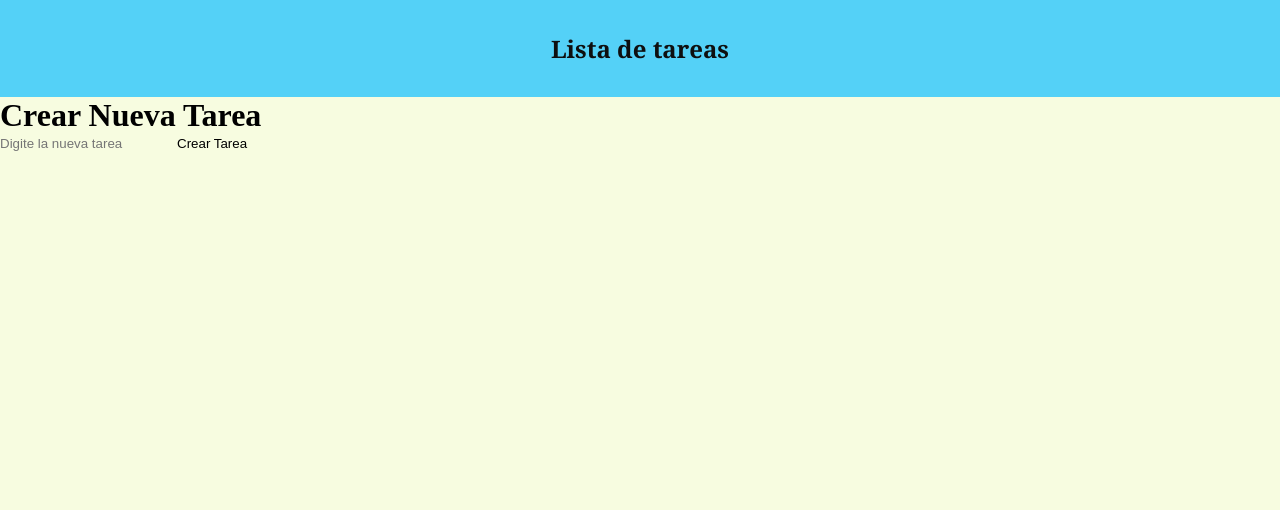
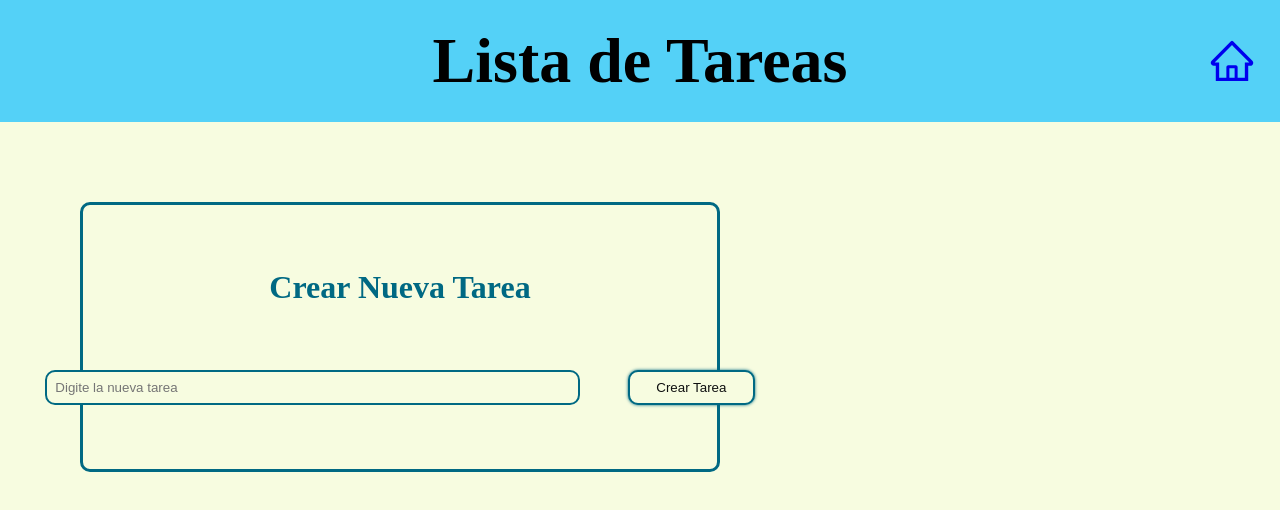
Before and after one commit to RebeV18/reto17, a React (Vite) app: page /create in a window 1280 px wide. Shown: the top 510 px of the page. Built offline with nearby package versions, Linux system fonts and the light colour scheme.

Commit message:
update home and create pages

```diff
--- a/package.json
+++ b/package.json
@@ -12,6 +12,7 @@
   "dependencies": {
     "react": "^18.3.1",
     "react-dom": "^18.3.1",
+    "react-icons": "^5.5.0",
     "react-router-dom": "^7.2.0"
   },
   "devDependencies": {
--- a/src/components/Header/header.css
+++ b/src/components/Header/header.css
@@ -5,14 +5,14 @@ header {
     align-items: center;
     text-align: center;
 
-    background-color: var(--primary-color);
-
-    padding: 5rem;
+    background-color: var(--second-color);
   }
 
   header h1 {
     font-size: clamp(1.2rem, 5vw, 4rem);
     color: var(--secondary-color);
+
+    background-color: var(--second-color);
 
     transition: 0.3s;
   }
--- a/src/components/Navbar/Navbar.css
+++ b/src/components/Navbar/Navbar.css
@@ -1,13 +1,36 @@
 .nav-container {
-    display: flex;
-    justify-content: center;
-    align-items: center;
-    padding: 2rem;
-    background-color: var(--second-color);
+  display: grid;
+  grid-template-columns: repeat(4, 1fr);
+  align-items: center;
+  padding: 1.5rem;
+  background-color: var(--second-color);
 }
 
-.nav-container h1 {
-    background-color: var(--second-color);
-    color: var(--four-color);
-    font-family: Georgia, 'Times New Roman', Times, serif;
+.nav-container header {
+  grid-column-start: 2;
+  grid-column-end: 4;
 }
+
+.btn-nav {
+  text-decoration: none;
+  color: var(third-color);
+  background-color: var(--second-color);
+  font-size: 3rem;
+
+  grid-column-start: 4;
+  display: flex;
+  justify-content: flex-end;
+
+  transition: 0.3s;
+}
+
+.icon {
+  color: var(third-color);
+  background-color: var(--second-color);
+}
+
+.icon:hover {
+  color: var(primary-color);
+  text-shadow: 0 0 25px #fff;
+  transform: scale(1.05);
+}
--- a/src/components/Navbar/Navbar.jsx
+++ b/src/components/Navbar/Navbar.jsx
@@ -1,10 +1,15 @@
-import { Link } from "react-router-dom"
-import "./Navbar.css"
+import { Link } from "react-router-dom";
+import { Header } from "../../components/Header/Header";
+import { AiOutlineHome } from "react-icons/ai";
+import "./Navbar.css";
 
 export const Navbar = () => {
-    return (
-        <nav className="nav-container">
-            <h1>Lista de tareas</h1>
-        </nav>
-    )
-}
+  return (
+    <nav className="nav-container">
+      <Header title="Lista de Tareas" />
+      <Link className="btn-nav" to={"/"}>
+        <AiOutlineHome className="icon" />
+      </Link>
+    </nav>
+  );
+};
--- a/src/pages/Create/Create.css
+++ b/src/pages/Create/Create.css
@@ -0,0 +1,46 @@
+.container-create {
+  display:flex;
+  flex-direction: column;
+  justify-content: center;
+  align-items: center;
+
+  border: 3px solid var(--third-color);
+  border-radius: 10px;
+  width: 50%;
+
+  gap: 1rem;
+  margin: 5rem;
+  padding: 4rem;
+}
+
+.container-create h1 {
+  color: var(--third-color);
+  padding-bottom: 3rem;
+}
+
+.form-cont{
+    display: flex;
+    flex-direction: row;
+    justify-content: center;
+    align-items: center;
+    gap: 3rem;
+}
+
+.container-create input {
+  padding: 0.5rem;
+  border: 2px solid var(--third-color);
+  border-radius: 10px;
+  width: 38rem;
+}
+
+.btn-submit {
+  color: var(--four-color);
+  text-decoration: none;
+  text-align: center;
+
+  border: 2px solid var(--third-color);
+  padding: 0.5rem;
+  border-radius: 10px;
+  box-shadow: 0 0 0.2rem var(--third-color);
+  width: 20%;
+}
--- a/src/pages/Create/Create.jsx
+++ b/src/pages/Create/Create.jsx
@@ -36,7 +36,7 @@ export const Create = () => {
   return (
     <div className="container-create">
       <h1>Crear Nueva Tarea</h1>
-      <form onSubmit={handleSubmit}>
+      <form className="form-cont" onSubmit={handleSubmit}>
         <input
           placeholder="Digite la nueva tarea"
           type="text"
--- a/src/pages/Home/Home.css
+++ b/src/pages/Home/Home.css
@@ -49,7 +49,7 @@
   width: 100%;
 }
 
-.btn-nav {
+.btn-create {
   background-color: var(--second-color);
 
   color: var(--four-color);
--- a/src/pages/Home/Home.jsx
+++ b/src/pages/Home/Home.jsx
@@ -26,6 +26,7 @@ export const Home = () => {
   };
 
   return (
+    <>
       <div className="home-container">
         <div className="tasks_container">
           {tasks.length > 0 ? (
@@ -33,7 +34,10 @@ export const Home = () => {
               <div className="task-container" key={t.id}>
                 <p>{t.text}</p>
                 <div className="btnO-container">
-                <button className="btnO" onClick={() => handleCompleteTask(t.id)}>
+                  <button
+                    className="btnO"
+                    onClick={() => handleCompleteTask(t.id)}
+                  >
                     {t.status ? "Pendiente" : "Completada"}
                   </button>
                   <button className="btnO" onClick={() => handleDelete(t.id)}>
@@ -47,13 +51,11 @@ export const Home = () => {
           )}
         </div>
         <div className="btn-container">
-        <Link className="btn-nav" to={"/create"}>
+          <Link className="btn-create" to={"/create"}>
             Crear tarea
-        </Link>
-        <Link className="btn-nav" to={"/"}>
-          Inicio
           </Link>
         </div>
       </div>
+    </>
   );
 };
```
Also changed, not shown: 1 other file (tests, documents, lock files or other folders). Lines whose indentation alone changed are shown as unchanged.
